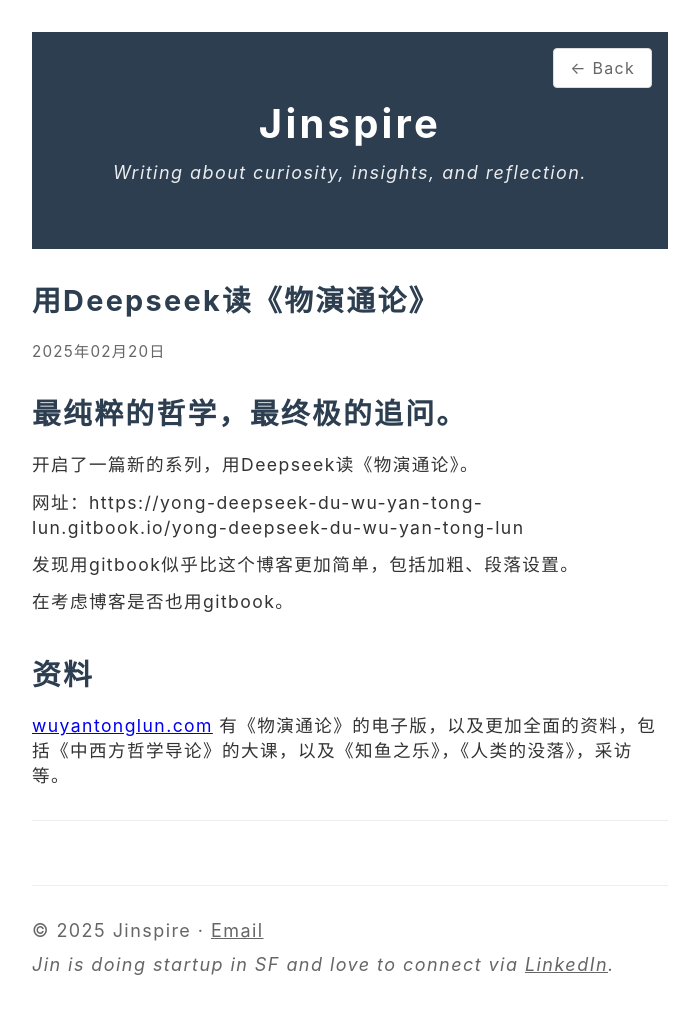
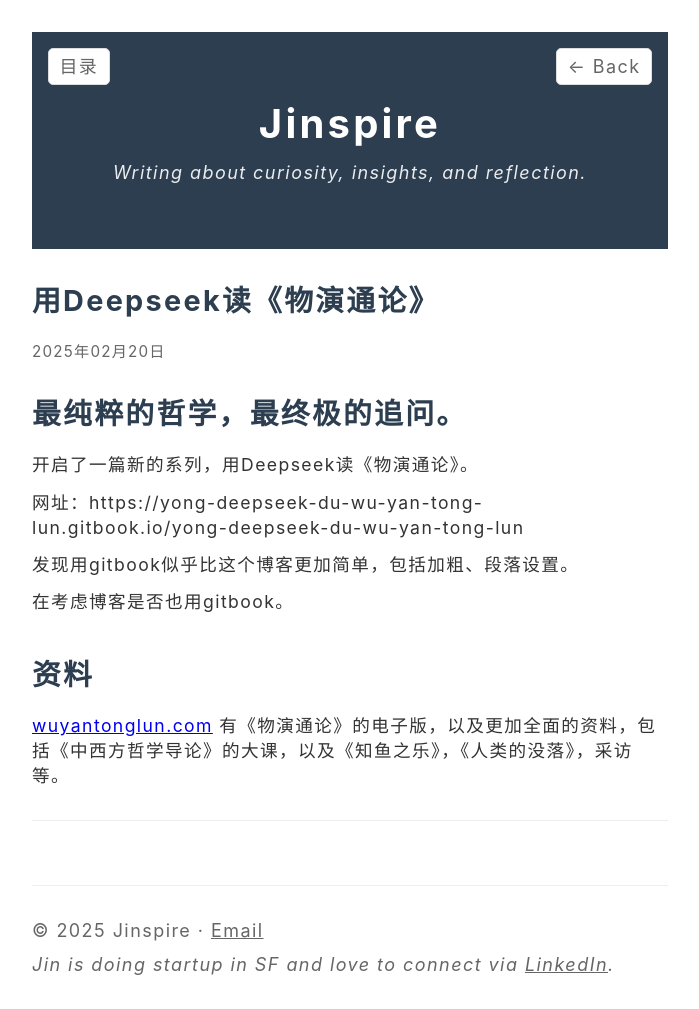
Before and after one commit to wjhhking/jinspire.dev, a Jekyll site: the page built from _posts/2025-02-23-evolution-universe-zh.md, in a window 1280 px wide. Shown: the whole page, without its empty margins (290-989 px from the left). Built offline with Jekyll 4.4.1, drawn with Linux system fonts in a browser that asks for light colours.

Commit message:
Post: move Catalog to header (left), remove FAB; align panel left; unify with Back; slightly smaller buttons

```diff
--- a/_layouts/default.html
+++ b/_layouts/default.html
@@ -11,6 +11,13 @@
 <body>
     <main>
         <header>
+            <div class="header-actions-left">
+                {% if page.layout == 'post' %}
+                    <button id="catalog-header-btn" class="nav-link" aria-haspopup="dialog" aria-controls="toc-panel">
+                        {% if page.lang == 'zh' %}目录{% else %}Catalog{% endif %}
+                    </button>
+                {% endif %}
+            </div>
             <div class="header-actions">
                 {% if page.layout == 'post' %}
                     <a href="{{ '/' | relative_url }}" class="nav-link">← Back</a>
--- a/_layouts/post.html
+++ b/_layouts/post.html
@@ -11,10 +11,7 @@ layout: default
         {% endif %}
     </span>
 
-    <!-- Catalog FAB and floating panel (post page only) -->
-    <button class="toc-fab" aria-haspopup="dialog" aria-controls="toc-panel">
-        {% if page.lang == 'zh' %}目录{% else %}Catalog{% endif %}
-    </button>
+    <!-- Catalog trigger moved to header (top-left); FAB removed -->
 
     <div class="toc-container" id="toc-panel" style="display: none;">
         <h4>{% if page.lang == 'zh' %}目录{% else %}Catalog{% endif %}</h4>
--- a/assets/css/styles.css
+++ b/assets/css/styles.css
@@ -92,6 +92,16 @@ footer a {
     position: absolute;
     top: 1rem;
     right: 1rem;
+    display: flex;
+    align-items: center;
+    gap: 0.75rem;
+}
+
+/* Left-side header actions (e.g., Catalog button on posts) */
+.header-actions-left {
+    position: absolute;
+    top: 1rem;
+    left: 1rem;
     display: flex;
     align-items: center;
     gap: 0.75rem;
@@ -222,15 +232,23 @@ body.catalog-open { overflow: hidden; }
 }
 
 .nav-link {
-    display: inline-block;
-    padding: 0.5rem 1rem;
-    background: white;
+    display: inline-flex;            /* unify sizing between <a> and <button> */
+    align-items: center;
+    justify-content: center;
+    gap: 0.4rem;
+    padding: 0.3rem 0.65rem;         /* smaller */
+    background: #fff;
     color: #666;
     text-decoration: none;
     border: 1px solid #ddd;
-    border-radius: 4px;
-    font-size: 1rem;
+    border-radius: 5px;
+    font-size: 0.9rem;               /* smaller text */
+    line-height: 1.2;                /* normalize button vs link height */
+    font: inherit;                   /* ensure same font on <button> */
+    -webkit-appearance: none;        /* remove native button styling */
+    appearance: none;
     transition: all 0.2s ease;
+    cursor: pointer;                 /* consistent pointer */
 }
 
 .nav-link:hover {
@@ -307,6 +325,15 @@ body.catalog-open { overflow: hidden; }
         top: calc(0.75rem + env(safe-area-inset-top, 0px));
         right: calc(0.75rem + env(safe-area-inset-right, 0px));
         justify-content: flex-end;
+        gap: 0.5rem;
+        margin-bottom: 0;
+    }
+
+    .header-actions-left {
+        position: absolute;
+        /* Respect iOS safe areas while keeping top-left alignment */
+        top: calc(0.75rem + env(safe-area-inset-top, 0px));
+        left: calc(0.75rem + env(safe-area-inset-left, 0px));
         gap: 0.5rem;
         margin-bottom: 0;
     }
@@ -646,8 +673,8 @@ body.catalog-open { overflow: hidden; }
 /* 文章目录样式 */
 .toc-container {
   position: fixed;
-  /* align to inside of centered content */
-  right: calc((100vw - min(100vw, 700px)) / 2 + 12px);
+  /* align to inside of centered content — left side under Catalog button */
+  left: calc((100vw - min(100vw, 700px)) / 2 + 12px);
   top: 190px;
   width: 280px;
   max-height: 70vh;
```
Also changed, not shown: other parts of _layouts/post.html (+9 -23 lines).
